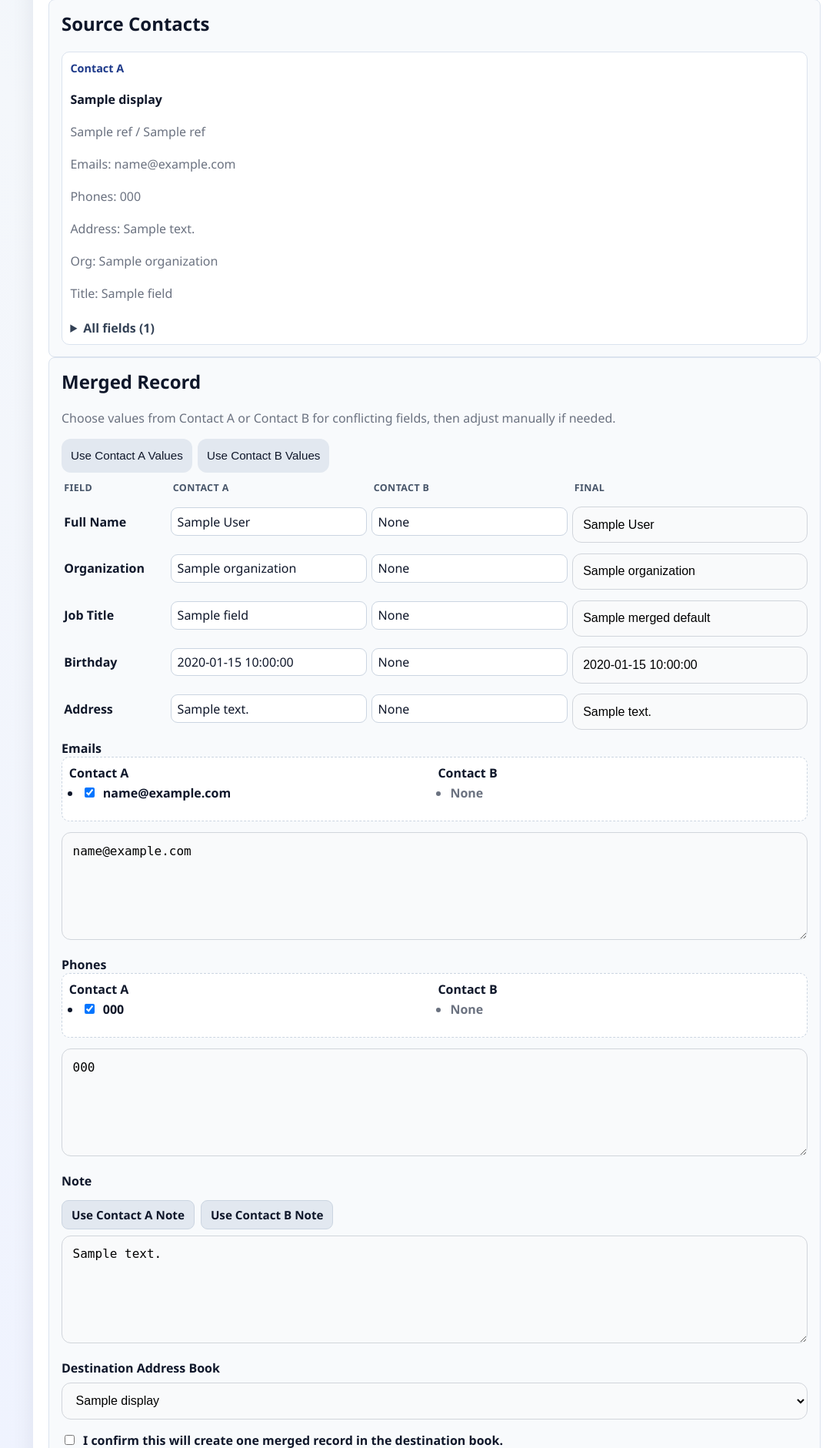
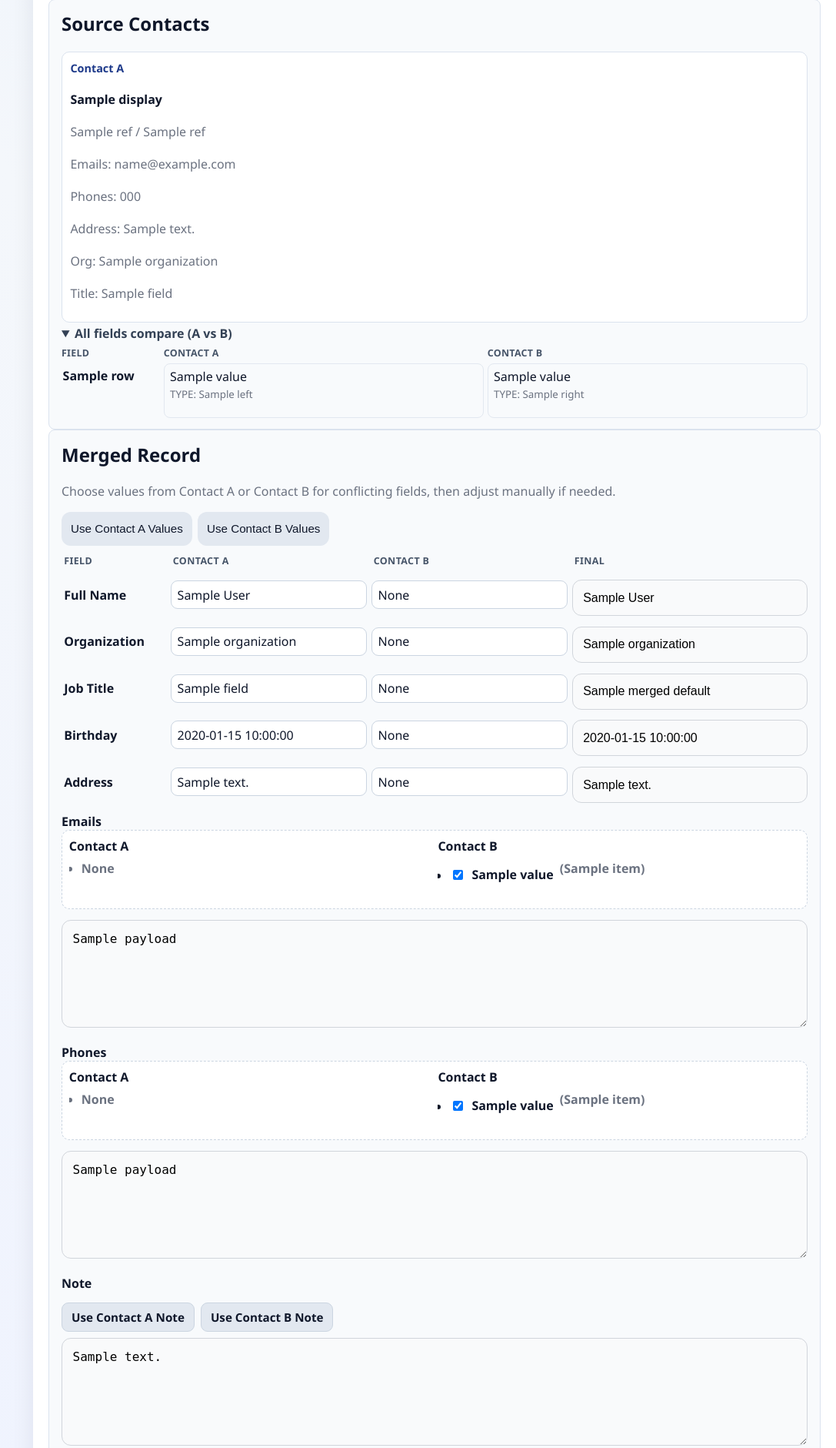
Before and after one commit to 7ooL/radicale-manager, a Python web app: template app/templates/quality_merge_preview.html in a window 1280 px wide. Shown: the part 403-2284 px from the top of the page at 77% size, without its empty margins (193-1280 px from the left). Run offline with Jinja, Linux system fonts and the light colour scheme; the template is opened without the code that fills it: most values are stand-ins (such as "Sample title", 1, 10 or a date in 2020).

Commit message:
Sprint: add strict A/B field compare and TYPE-aware merge method selection

```diff
--- a/app/static/style.css
+++ b/app/static/style.css
@@ -507,13 +507,28 @@ textarea {
   color: #334155;
 }
 
-.merge-field-audit-table {
+.merge-compare-table {
   margin-top: 0.35rem;
   display: grid;
-  gap: 0.35rem;
-}
-
-.merge-field-audit-row {
+  grid-template-columns: minmax(6rem, 8rem) minmax(10rem, 1fr) minmax(10rem, 1fr);
+  gap: 0.3rem;
+}
+
+.merge-compare-head {
+  font-size: 0.78rem;
+  font-weight: 700;
+  color: #475569;
+  text-transform: uppercase;
+  letter-spacing: 0.02em;
+}
+
+.merge-compare-label {
+  font-weight: 700;
+  color: #0f172a;
+  padding: 0.35rem 0.1rem;
+}
+
+.merge-compare-cell {
   border: 1px solid #e2e8f0;
   border-radius: 8px;
   background: #f8fafc;
@@ -587,6 +602,11 @@ textarea {
 
 .merge-list-picker li {
   margin: 0.2rem 0;
+}
+
+.merge-method-col ul {
+  max-height: 12rem;
+  overflow: auto;
 }
 
 .queue-merge-grid {
@@ -1646,6 +1666,19 @@ textarea {
     border-top: 1px dashed #cbd5e1;
   }
 
+  .merge-compare-table {
+    grid-template-columns: 1fr;
+  }
+
+  .merge-compare-head {
+    display: none;
+  }
+
+  .merge-compare-label {
+    border-top: 1px dashed #cbd5e1;
+    padding-top: 0.45rem;
+  }
+
   .filter-label {
     flex: none;
   }
--- a/app/templates/quality_merge_preview.html
+++ b/app/templates/quality_merge_preview.html
@@ -38,23 +38,32 @@
             {% if source.fields.address %}<p class="muted compact">Address: {{ source.fields.address }}</p>{% endif %}
             {% if source.fields.organization %}<p class="muted compact">Org: {{ source.fields.organization }}</p>{% endif %}
             {% if source.fields.job_title %}<p class="muted compact">Title: {{ source.fields.job_title }}</p>{% endif %}
-            <details class="merge-all-fields">
-              <summary>All fields ({{ source.parsed.advanced_fields|length if source.parsed else 0 }})</summary>
-              <div class="merge-field-audit-table">
-                {% for field in source.parsed.advanced_fields if source.parsed %}
-                  <div class="merge-field-audit-row">
-                    <strong>{{ field.property }}</strong>
-                    <span>{{ field.display_value or "None" }}</span>
-                    {% if field.params %}<span class="muted compact">{{ field.params|tojson }}</span>{% endif %}
-                  </div>
-                {% else %}
-                  <p class="muted compact">No parsed fields available.</p>
-                {% endfor %}
-              </div>
-            </details>
           </article>
         {% endfor %}
       </div>
+      <details class="merge-all-fields" open>
+        <summary>All fields compare (A vs B)</summary>
+        <div class="merge-compare-table">
+          <div class="merge-compare-head">Field</div>
+          <div class="merge-compare-head">Contact A</div>
+          <div class="merge-compare-head">Contact B</div>
+          {% for row in compare_rows %}
+            <div class="merge-compare-label">{{ row.label }}</div>
+            <div class="merge-compare-cell">
+              <span>{{ row.left.value or "None" }}</span>
+              {% if row.left.type_label %}<small class="muted">TYPE: {{ row.left.type_label }}</small>{% endif %}
+              {% if row.left.params and not row.left.type_label %}<small class="muted">{{ row.left.params|tojson }}</small>{% endif %}
+            </div>
+            <div class="merge-compare-cell">
+              <span>{{ row.right.value or "None" }}</span>
+              {% if row.right.type_label %}<small class="muted">TYPE: {{ row.right.type_label }}</small>{% endif %}
+              {% if row.right.params and not row.right.type_label %}<small class="muted">{{ row.right.params|tojson }}</small>{% endif %}
+            </div>
+          {% else %}
+            <p class="muted compact">No comparable fields found.</p>
+          {% endfor %}
+        </div>
+      </details>
     </section>
 
     <form method="post" action="{{ url_for('quality_review_queue_merge_apply') }}" class="summary-card full-width merge-section-compact">
@@ -123,21 +132,31 @@
       <label>
         Emails
         <div class="merge-list-picker">
-          <div>
+          <div class="merge-method-col">
             <strong>Contact A</strong>
             <ul>
-              {% for email in source_a.fields.emails if source_a and source_a.fields.emails %}
-                <li><label class="checkbox-label"><input type="checkbox" class="merge-list-choice" data-target="emails" value="{{ email }}" checked /> {{ email }}</label></li>
+              {% for item in typed_email_options if item.source_index == 0 %}
+                <li>
+                  <label class="checkbox-label">
+                    <input type="checkbox" class="merge-list-choice" data-target="emails" name="selected_email_method" value='{{ item.payload }}' checked />
+                    {{ item.value }}{% if item.type_label %} <span class="muted">({{ item.type_label }})</span>{% endif %}
+                  </label>
+                </li>
               {% else %}
                 <li class="muted compact">None</li>
               {% endfor %}
             </ul>
           </div>
-          <div>
+          <div class="merge-method-col">
             <strong>Contact B</strong>
             <ul>
-              {% for email in source_b.fields.emails if source_b and source_b.fields.emails %}
-                <li><label class="checkbox-label"><input type="checkbox" class="merge-list-choice" data-target="emails" value="{{ email }}" checked /> {{ email }}</label></li>
+              {% for item in typed_email_options if item.source_index == 1 %}
+                <li>
+                  <label class="checkbox-label">
+                    <input type="checkbox" class="merge-list-choice" data-target="emails" name="selected_email_method" value='{{ item.payload }}' checked />
+                    {{ item.value }}{% if item.type_label %} <span class="muted">({{ item.type_label }})</span>{% endif %}
+                  </label>
+                </li>
               {% else %}
                 <li class="muted compact">None</li>
               {% endfor %}
@@ -149,21 +168,31 @@
       <label>
         Phones
         <div class="merge-list-picker">
-          <div>
+          <div class="merge-method-col">
             <strong>Contact A</strong>
             <ul>
-              {% for phone in source_a.fields.phones if source_a and source_a.fields.phones %}
-                <li><label class="checkbox-label"><input type="checkbox" class="merge-list-choice" data-target="phones" value="{{ phone }}" checked /> {{ phone }}</label></li>
+              {% for item in typed_phone_options if item.source_index == 0 %}
+                <li>
+                  <label class="checkbox-label">
+                    <input type="checkbox" class="merge-list-choice" data-target="phones" name="selected_phone_method" value='{{ item.payload }}' checked />
+                    {{ item.value }}{% if item.type_label %} <span class="muted">({{ item.type_label }})</span>{% endif %}
+                  </label>
+                </li>
               {% else %}
                 <li class="muted compact">None</li>
               {% endfor %}
             </ul>
           </div>
-          <div>
+          <div class="merge-method-col">
             <strong>Contact B</strong>
             <ul>
-              {% for phone in source_b.fields.phones if source_b and source_b.fields.phones %}
-                <li><label class="checkbox-label"><input type="checkbox" class="merge-list-choice" data-target="phones" value="{{ phone }}" checked /> {{ phone }}</label></li>
+              {% for item in typed_phone_options if item.source_index == 1 %}
+                <li>
+                  <label class="checkbox-label">
+                    <input type="checkbox" class="merge-list-choice" data-target="phones" name="selected_phone_method" value='{{ item.payload }}' checked />
+                    {{ item.value }}{% if item.type_label %} <span class="muted">({{ item.type_label }})</span>{% endif %}
+                  </label>
+                </li>
               {% else %}
                 <li class="muted compact">None</li>
               {% endfor %}
@@ -245,7 +274,16 @@
       const syncListTarget = (targetName) => {
         const selectedValues = Array.from(
           document.querySelectorAll(`.merge-list-choice[data-target="${targetName}"]:checked`)
-        ).map((el) => (el.value || "").trim()).filter(Boolean);
+        ).map((el) => {
+          const raw = (el.value || "").trim();
+          if (!raw) return "";
+          try {
+            const parsed = JSON.parse(raw);
+            return (parsed.value || "").trim();
+          } catch (_err) {
+            return raw;
+          }
+        }).filter(Boolean);
         const deduped = Array.from(new Set(selectedValues));
         const target = document.querySelector(`[name="${targetName}"]`);
         if (target) target.value = deduped.join("\n");
```
Also changed, not shown: app/contact_utils.py (+49 -0 lines), app/main.py (+132 -0 lines), tests/test_main_routes.py (+2 -0 lines).
